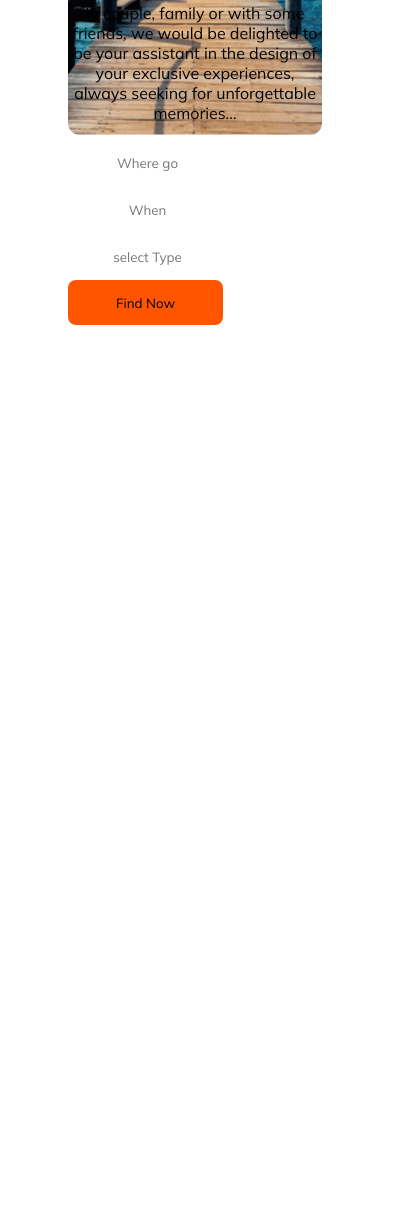
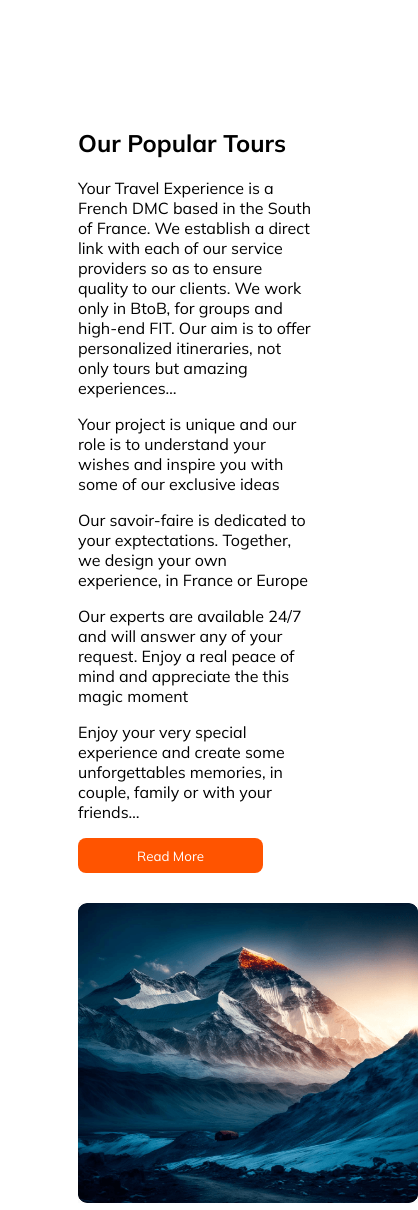
Before and after one commit to AsrafUddin89/global-heritage-travel, a plain HTML site: page index.html in a window 390 px wide. Shown: the part 644-1854 px from the top of the page, 418 px wide, since content can reach past the window. Before the commit the page ends 969 px from the top, so only its background shows below. Drawn offline with Linux system fonts and the light colour scheme.

Commit message:
finished popular section

```diff
--- a/index.html
+++ b/index.html
@@ -40,6 +40,27 @@
         </div>
     </header>
     <main>
+        <div class="popular-section">
+            <div class="popular-content">
+                <h2>Our Popular Tours</h2>
+                <p>Your Travel Experience is a French DMC based in the South of France. We establish a direct link with each of our service providers so as to ensure quality to our clients. We work only in BtoB, for groups and high-end FIT. Our aim is to offer personalized itineraries, not only tours but amazing experiences…</p>
+                <p>Your project is unique and our role is to understand your wishes and inspire you with some of our exclusive ideas</p>
+                <p>Our savoir-faire is dedicated to your exptectations. Together, we design your own experience, in France or Europe</p>
+                <p>Our experts are available 24/7 and will answer any of your request. Enjoy a real peace of mind and appreciate the this magic moment</p>
+                <p>Enjoy your very special experience and create some unforgettables memories, in couple, family or with your friends… </p>
+                <button class="btn-primary">Read More</button>
+            </div>
+            <div class="popular-image">
+                <img src="Images/Rectangle 4.png" alt="">
+            </div>
+        </div>
+        <div class="destination">
+            <div>
+
+            </div>
+            <div></div>
+            <div></div>
+        </div>
 
 
     </main>
--- a/styles/responsive.css
+++ b/styles/responsive.css
@@ -13,9 +13,28 @@
   }
   .banner{
     background-position: center;
+    height: auto;
   }
- .input-area{
-    display: flex;
+  .banner-title{
+    font-size: 1.5rem;
+    padding-top: 15px;
+  }
+  input{
+    width: 185px;
+    height: 35px;
+    column-gap: 10px;
+  }
+  .btn-primary{
+    width: 185px;
+    height: 35px;
+  }
+ .popular-section{
+    padding: 70px;
     flex-direction: column;
  }
+ img{
+    width: 340px;
+    height: 300px;
+
+ }
 }
--- a/styles/style.css
+++ b/styles/style.css
@@ -9,6 +9,7 @@
     background-color: #FF5400;
     border-radius: 8px;
     border-style: none;
+    color: #FFF;
 }
 
 header {
@@ -73,3 +74,13 @@ input {
     border-style: none;
     text-align: center;
 }
+/*Popular Section styles*/
+.popular-section{
+    padding: 50px 240px;
+    display: flex;
+    justify-content: space-between;
+    gap: 30px;
+}
+.popular-content{
+
+}
```
